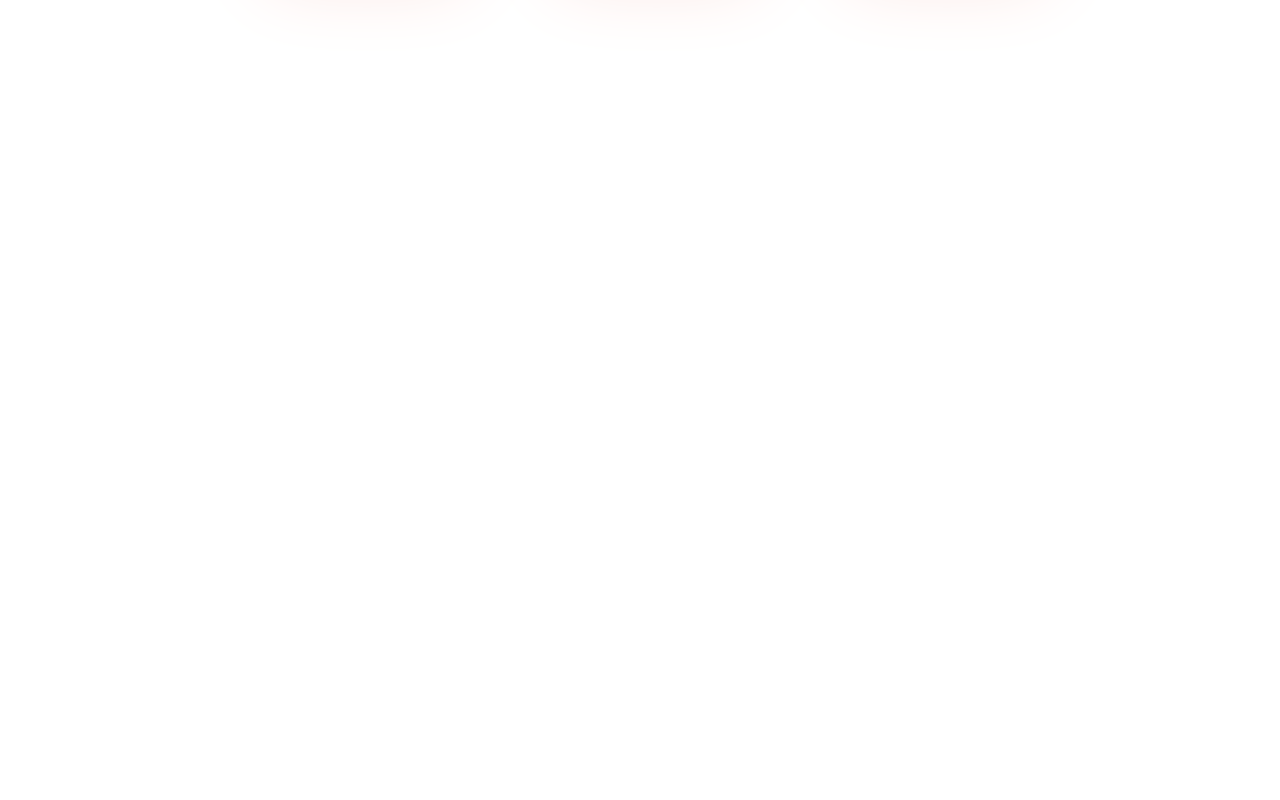
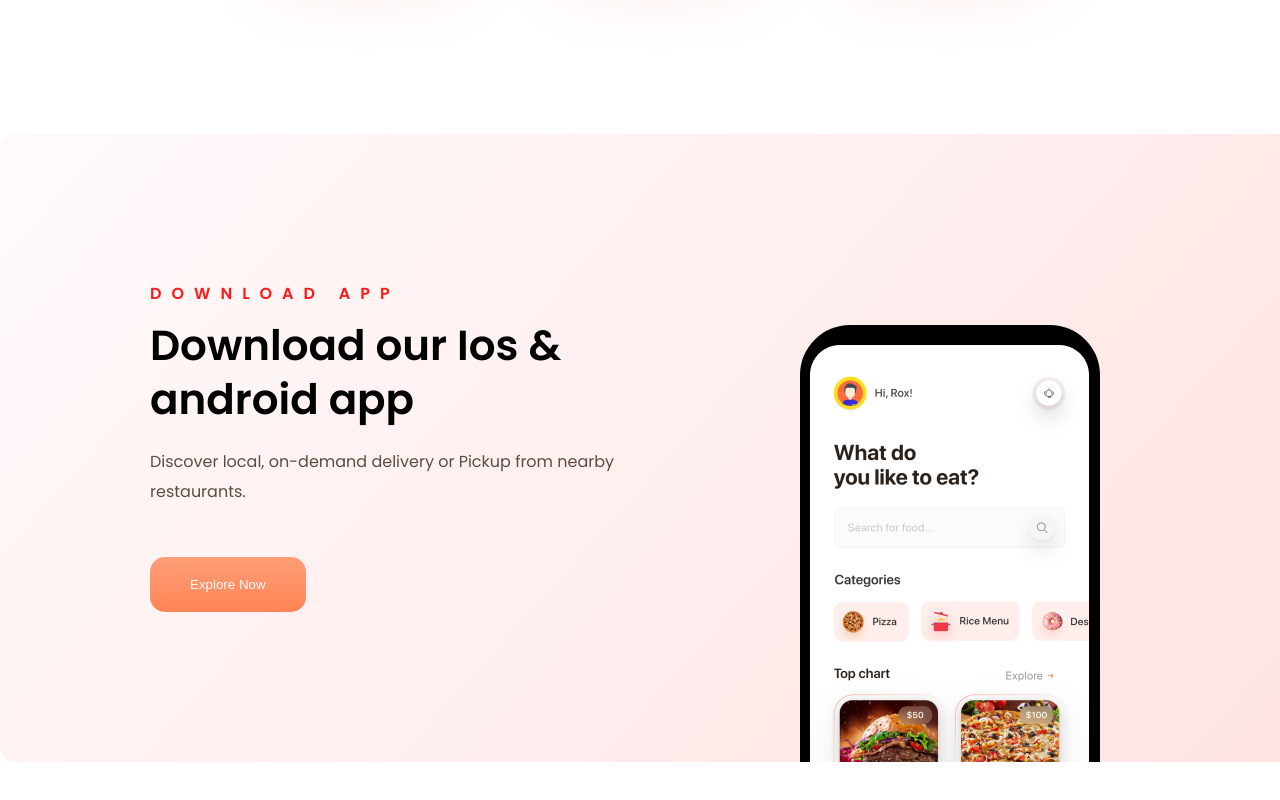
Before and after one commit to Marcus20119/lp_food-delivery, a React (Create React App) app: page / in a window 1280 px wide. Shown: the part 1817-2617 px from the top of the page. Before the commit the page ends 1951 px from the top, so only its background shows below. Built offline with nearby package versions, Linux system fonts and the light colour scheme.

Commit message:
release frame6

```diff
--- a/src/components/Frame5/index.jsx
+++ b/src/components/Frame5/index.jsx
@@ -26,7 +26,7 @@
     .component-achieve{
       width: 290px;
       height: 290px;
-      background: linear-gradient(131.83deg, #FFFAFA 0%, #FFF7F7 99.21%);
+      background-image: linear-gradient(131.83deg, #FFFAFA 0%, #FFF7F7 99.21%);
       border-radius: 15px;
       border: 2px solid ;
       border-image-slice: 0.5;
--- /dev/null
+++ b/src/components/Frame6/downloadApp/index.jsx
@@ -0,0 +1,65 @@
+import styled from 'styled-components';
+const StyledDownloadApp = styled.div`
+  width: 500px;
+  h5 {
+    font-weight: 600;
+    font-size: 16px;
+    line-height: 20px;
+    color: #ff1919;
+    letter-spacing: 10px;
+    margin-bottom: 15px;
+  }
+  h1 {
+    font-weight: 600;
+    font-size: 42px;
+    line-height: 54px;
+    margin-bottom: 20px;
+  }
+  p {
+    color: #594d43;
+    font-weight: 400;
+    font-size: 16px;
+    line-height: 30px;
+  }
+  button {
+    padding: 20px 40px;
+    background: linear-gradient(180deg, #ff7a45 0%, #ff5713 100%);
+    color: #fff;
+    border-radius: 15px;
+    opacity: 0.7;
+    margin-top: 50px;
+    transition: all 0.3s ease-in-out;
+    :hover{
+      cursor: pointer;
+      opacity: 1;
+      transform: scale(1.2);
+    }
+  }
+  .img{
+    position: absolute;
+    bottom: 0;
+    right: 200px;
+    padding: 20px 10px;
+    background-color:#000;
+    width: 300px;
+    height: 437px;
+    border-top-left-radius: 50px;
+    border-top-right-radius: 50px;
+  }
+`;
+const DownloadApp = () => {
+  return (
+    <StyledDownloadApp>
+      <h5>DOWNLOAD APP</h5>
+      <h1>Download our Ios & android app</h1>
+      <p>
+        Discover local, on-demand delivery or Pickup from nearby restaurants.
+      </p>
+      <div className="img">
+        <img src="/images/frame6-mobile screen.png" alt="mobile" />
+      </div>
+      <button>Explore Now</button>
+    </StyledDownloadApp>
+  );
+};
+export default DownloadApp;
--- a/src/components/Frame6/index.jsx
+++ b/src/components/Frame6/index.jsx
@@ -1,5 +1,20 @@
+import styled from 'styled-components';
+import DownloadApp from './downloadApp';
+const StyledFrame6 = styled.div`
+  position: relative;
+  width: 1300px;
+  margin: 0 auto;
+  background-image: linear-gradient(131.83deg, #fffafa 0%, #ffe3e3 99.21%);
+  padding: 150px 150px;
+  border-radius: 15px;
+  margin-bottom: 150px;
+`;
 const Frame6 = () => {
-  return <div></div>;
+  return (
+    <StyledFrame6>
+      <DownloadApp></DownloadApp>
+    </StyledFrame6>
+  );
 };
 
 export default Frame6;
```
Also changed, not shown: public/images/frame6-mobile screen.png (added).
